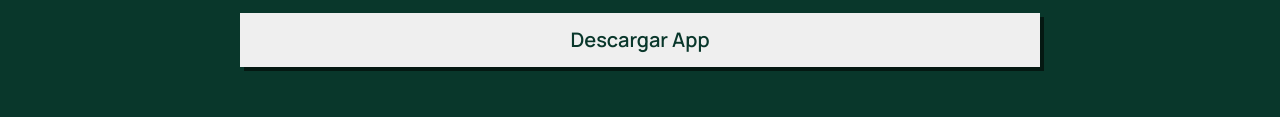
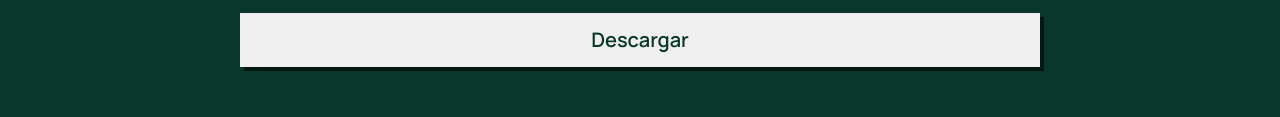
Before and after one commit to manufarias/noeschino, a plain HTML site: page index.html in a window 1280 px wide. Shown: the part 3583-3700 px from the top of the page. Drawn offline with Linux system fonts and the light colour scheme.

```diff
--- a/css/componentes/navbar.css
+++ b/css/componentes/navbar.css
@@ -2,7 +2,7 @@
   display: flex;
   flex-direction: column;
 
-  padding-inline: 1rem;
+  padding-inline: 0.5rem;
   padding-block: 1rem;
 
   max-inline-size: 1200px;
--- a/index.html
+++ b/index.html
@@ -190,7 +190,7 @@
               </select>
             </p>
 
-            <button class="descargar" type="submit">Descargar App</button>
+            <button class="descargar" type="submit">Descargar</button>
           </form>
         </section>
       </main>
```
